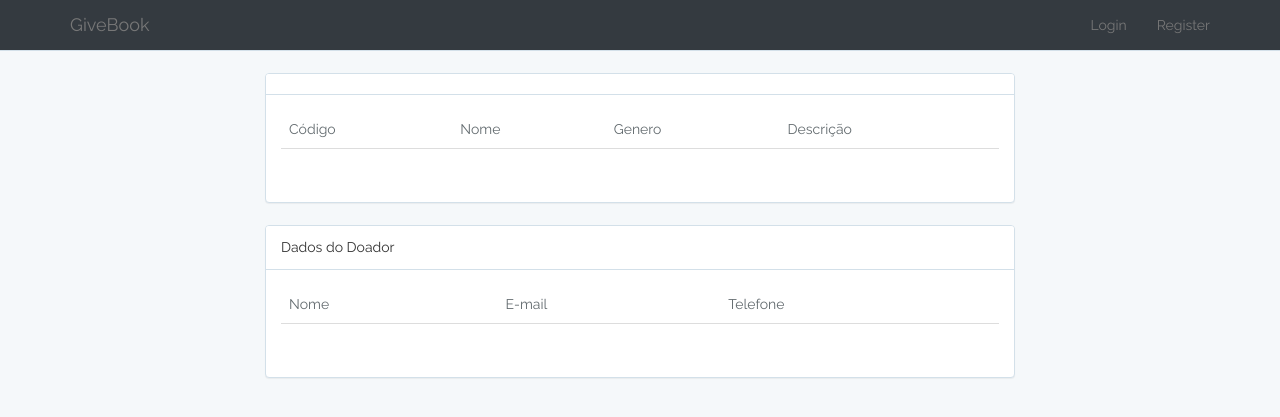
After one commit to luizatavares/GiveBook, a Laravel app: page /visualizarlivro/1 in a window 1280 px wide. The commit adds this page. Shown: the top 417 px of the page. Run offline with Laravel 8, Linux system fonts and the light colour scheme; data that the repository does not hold is empty; settings files or empty folders that the repository lacks are supplied.

Commit message:
consulta de categoria, visualizacao de livros e seus respectivos proprietarios

```diff
--- a/app/Http/Controllers/LivrosController.php
+++ b/app/Http/Controllers/LivrosController.php
@@ -129,4 +129,28 @@ class LivrosController extends Controller
     		return redirect()->route('meuslivros');
 
     	}
+
+
+        public function buscacategoria($id){
+            //Busca no banco
+            $livros=livros::where('idGenero', '=', $id)->get();
+
+            $genero=generos::find($id);
+
+            //Acessa o arquivo da view
+            return view('livros.buscagenero', ['livros'=>$livros, 'genero'=>$genero]);
+
+
+        }
+
+        public function visualizarlivro($id){
+
+            $livros=livros::find($id);
+            return view('livros.visualizarlivro', ['livro'=>$livros]);
+
+
+        }
+
+
+
 }
--- a/app/livros.php
+++ b/app/livros.php
@@ -13,4 +13,8 @@ class livros extends Model
     public function Genero(){
     	return $this->belongsTo("App\generos", 'idGenero');
     }
+
+    public function Proprietario(){
+    	return $this->belongsTo("App\User", 'idUsuario');
+    }
 }
--- /dev/null
+++ b/resources/views/livros/visualizarlivro.blade.php
@@ -0,0 +1,98 @@
+@extends('layouts.app')
+
+@section('content')
+<div class="container">
+    <div class="row">
+        <div class="col-md-8 col-md-offset-2">
+            <div class="panel panel-default">
+                <div class="panel-heading">{{$livro->nome}}
+
+
+
+
+
+                </div>
+
+
+
+
+                <div class="panel-body">
+
+
+                    <div class="table-responsive">
+                        <table class="table">
+                            <thead>
+                                <td>Código</td>
+                                <td>Nome</td>
+                                <td>Genero</td>
+                                <td>Descrição</td>
+
+                            </thead>
+                            <tbody>
+
+                                <tr>
+                                    <td>{{ $livro->id }}</td>
+                                    <td>{{ $livro->nome }}</td>
+                                    <td>{{ $livro->Genero->genero }}</td>
+                                    <td>{{ $livro->descricao }}</td>
+
+                                </tr>
+
+                            </tbody>
+                        </table>
+                    </div>
+
+
+                </div>
+            </div>
+
+ <div class="panel panel-default">
+                <div class="panel-heading">Dados do Doador
+
+
+
+
+
+                </div>
+
+
+
+
+                <div class="panel-body">
+
+
+                    <div class="table-responsive">
+                        <table class="table">
+                            <thead>
+                                <td>Nome</td>
+                                <td>E-mail</td>
+                                <td>Telefone</td>
+
+
+                            </thead>
+                            <tbody>
+
+                                <tr>
+                                    <td>{{ $livro->Proprietario->name }}</td>
+                                    <td>{{ $livro->Proprietario->email }}</td>
+                                    <td>{{ $livro->Proprietario->telefone }}</td>
+
+                                </tr>
+
+                            </tbody>
+                        </table>
+                    </div>
+
+
+                </div>
+            </div>
+
+
+
+
+
+
+        </div>
+    </div>
+</div>
+@endsection
--- a/resources/views/welcome.blade.php
+++ b/resources/views/welcome.blade.php
@@ -9,7 +9,7 @@
           <div class="list-group">
             @foreach ($generos as $genero)
 
-            <a href="#" class="list-group-item">{{$genero->genero}}</a>
+            <a href="{{route ('buscacategoria', ['id'=>$genero->id])}}" class="list-group-item">{{$genero->genero}}</a>
 
 
             @endforeach
--- a/routes/web.php
+++ b/routes/web.php
@@ -15,7 +15,8 @@
     return view('welcome');
 });*/
 Route::get('/', 'InicioController@inicio')->name('inicio');
-
+Route::get('/categorialivros/{id}', 'LivrosController@buscacategoria')->name('buscacategoria');
+Route::get('/visualizarlivro/{id}', 'LivrosController@visualizarlivro')->name('visualizarlivro');
 
 Auth::routes();
 
```
Also changed, not shown: resources/views/livros/buscagenero.blade.php (added, +61 -0 lines).
